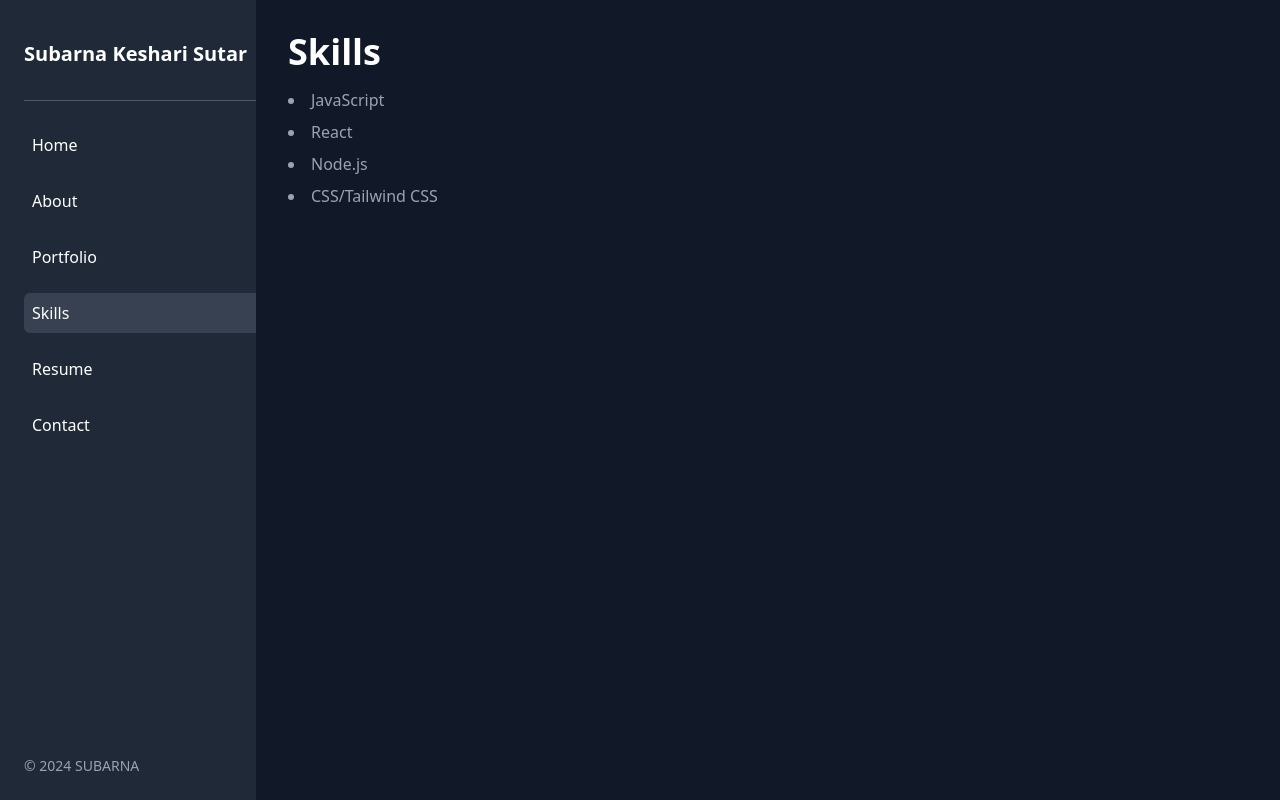
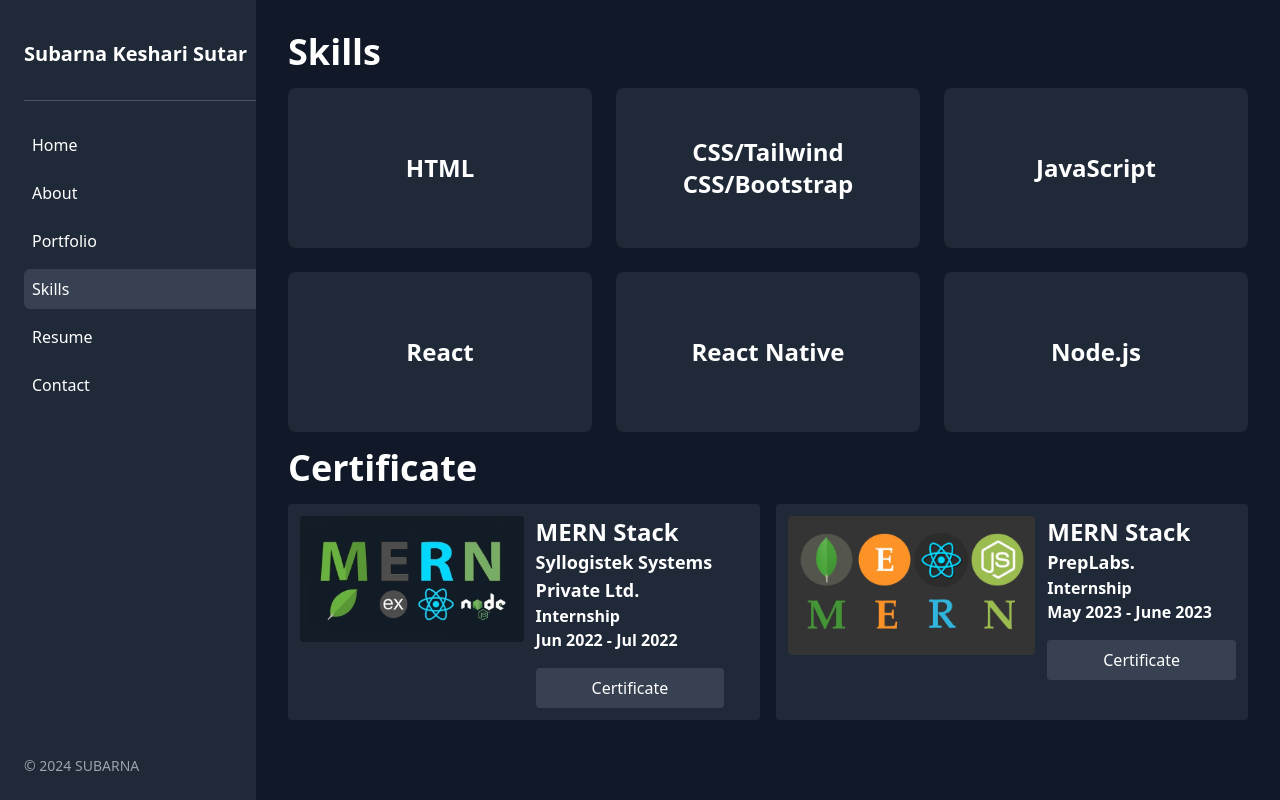
Before and after one commit to SUBARNA-2002/update-portfolio, a React (Create React App) app: page /skills in a window 1280 px wide. Built offline with nearby package versions, Linux system fonts and the light colour scheme.

Commit message:
Add the skiull section adn cvertifiucte sectuiobn

```diff
--- a/src/components/LeftSideBar.jsx
+++ b/src/components/LeftSideBar.jsx
@@ -55,7 +55,7 @@ const LeftSideBar = ({ setLeftSideBarVisible }) => {
           </div>
         </div>
         <hr className="border-gray-600" />
-        <ul className="mt-6 space-y-4">
+        <ul className="mt-6 space-y-2">
           {navigationData?.map((item, index) => {
             const isActive = location.pathname === item.path;
             return (
--- a/src/components/pages/Skills.jsx
+++ b/src/components/pages/Skills.jsx
@@ -1,15 +1,88 @@
 import React from "react";
-
+import mernStack1 from "../assets/mernsStack.jpg";
+import mernStack2 from "../assets/mernstack2.png";
 const Skills = () => {
+  const skills = [
+    {
+      name: "HTML",
+    },
+    {
+      name: "CSS/Tailwind CSS/Bootstrap",
+    },
+    {
+      name: "JavaScript",
+    },
+    {
+      name: "React",
+    },
+    {
+      name: "React Native",
+    },
+    {
+      name: "Node.js",
+    },
+  ];
   return (
-    <div className="p-8 bg-gray-900 text-white h-screen">
+    <div className="p-8 bg-gray-900 text-white h-screen pt-16 lg:pt-8 overflow-y-scroll">
       <h1 className="text-4xl font-bold mb-4">Skills</h1>
-      <ul className="list-disc list-inside text-gray-400">
-        <li className="mb-2">JavaScript</li>
-        <li className="mb-2">React</li>
-        <li className="mb-2">Node.js</li>
-        <li className="mb-2">CSS/Tailwind CSS</li>
-      </ul>
+      <div className="grid grid-cols-1 sm:grid-cols-2 md:grid-cols-3 gap-6">
+        {skills?.map((skill, index) => (
+          <div
+            key={index}
+            className="bg-gray-800 hover:scale-105 p-5 h-40 flex justify-center items-center hover:cursor-pointer rounded-lg text-center"
+          >
+            <h2 className="text-2xl font-semibold">{skill.name}</h2>
+            {/* <p className="text-gray-400">{project.Tech}</p> */}
+          </div>
+        ))}
+      </div>
+      <div className="pt-4">
+        <h1 className="text-4xl font-bold mb-4">Certificate</h1>
+        <div className="grid grid-cols-1 lg:grid-cols-2 gap-4">
+          <div className="flex gap-3 bg-gray-800 p-3 rounded">
+            <div>
+              <img
+                className="rounded"
+                src={mernStack1}
+                alt="..."
+                height={300}
+                width={300}
+              />
+            </div>
+            <div>
+              <div className="text-2xl font-semibold">MERN Stack</div>
+              <div className="text-lg font-semibold">
+                Syllogistek Systems Private Ltd.
+              </div>
+              <div className="font-semibold">Internship</div>
+              <div className="font-semibold">Jun 2022 ‑ Jul 2022</div>
+              <div className="p-2 rounded bg-gray-700 text-center mt-4 inline-block px-14 hover:bg-gray-600 cursor-pointer">
+                Certificate
+              </div>
+            </div>
+          </div>
+          <div className="flex gap-3 bg-gray-800 p-3 rounded">
+            <div>
+              <img
+                className="rounded"
+                src={mernStack2}
+                alt="..."
+                height={300}
+                width={300}
+              />
+            </div>
+            <div>
+              <div className="text-2xl font-semibold">MERN Stack</div>
+              <div className="text-lg font-semibold">PrepLabs.</div>
+              <div className="font-semibold">Internship</div>
+              <div className="font-semibold">May 2023 ‑ June 2023</div>
+              <div className="p-2 rounded bg-gray-700 text-center mt-4 inline-block px-14 hover:bg-gray-600 cursor-pointer">
+                Certificate
+              </div>
+            </div>
+          </div>
+        </div>
+      </div>
     </div>
   );
 };
```
Also changed, not shown: src/components/assets/mernsStack.jpg (added), src/components/assets/mernstack2.png (added).
